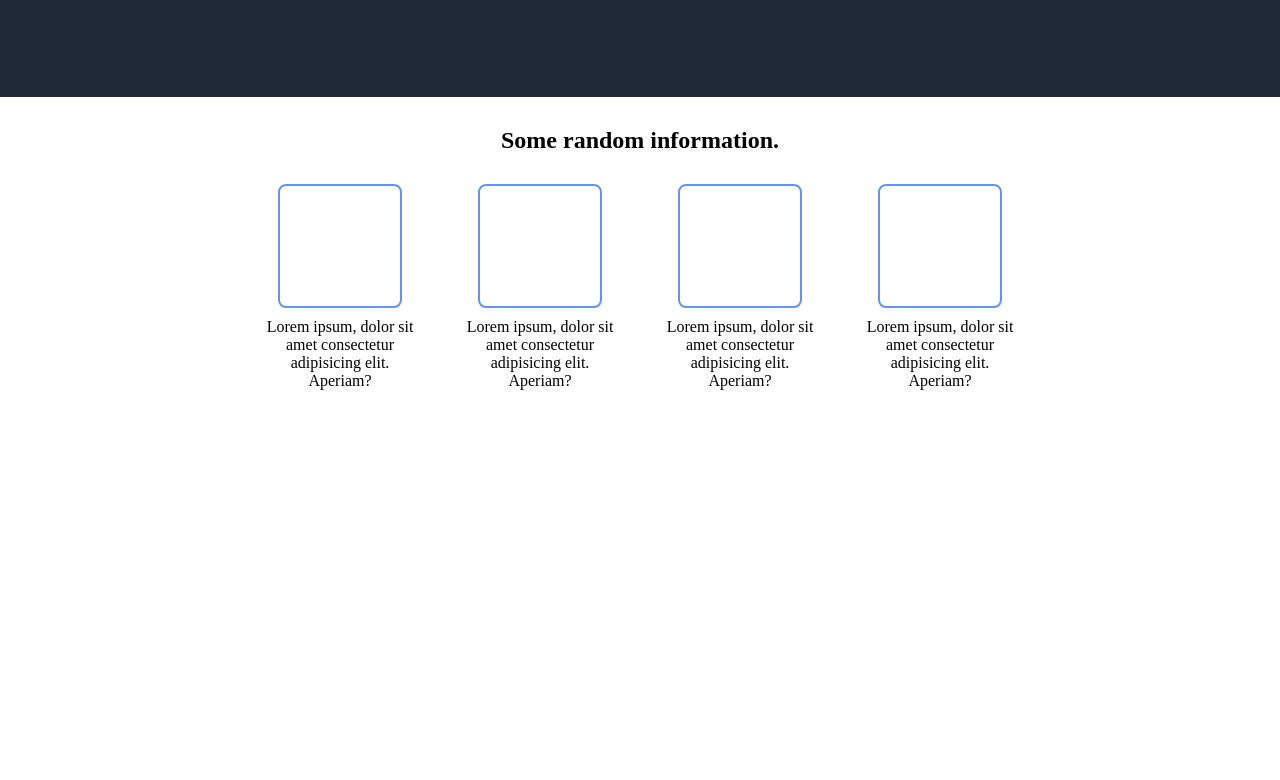
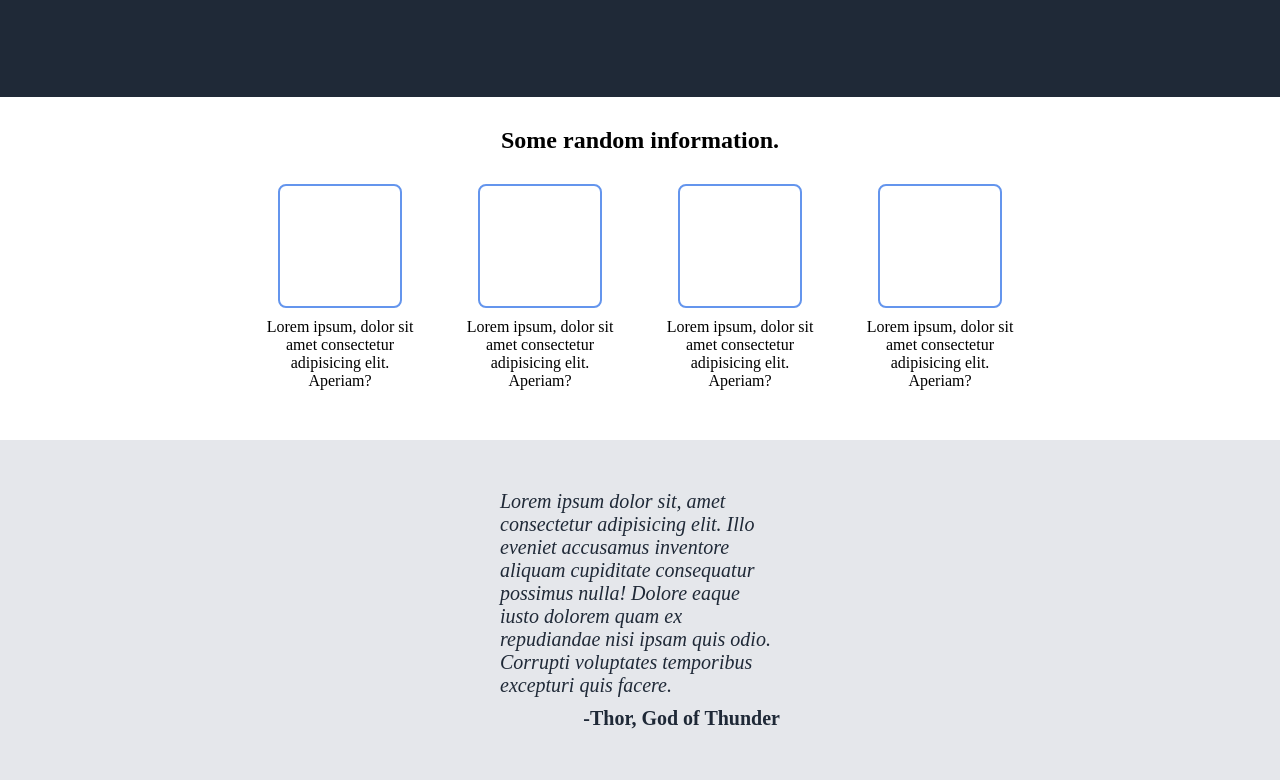
Before and after one commit to plakill/odin-landing-page, a plain HTML site: page index.html in a window 1280 px wide. Shown: the part 508-1288 px from the top of the page. Before the commit the page ends 928 px from the top, so only its background shows below. Drawn offline with Linux system fonts and the light colour scheme.

Commit message:
Add and style quote section

```diff
--- a/index.html
+++ b/index.html
@@ -49,5 +49,10 @@
             </div>
         </div>
     </section>
+
+    <section class="quote">
+        <p>Lorem ipsum dolor sit, amet consectetur adipisicing elit. Illo eveniet accusamus inventore aliquam cupiditate consequatur possimus nulla! Dolore eaque iusto dolorem quam ex repudiandae nisi ipsam quis odio. Corrupti voluptates temporibus excepturi quis facere.</p>
+        <p id="quotee">-Thor, God of Thunder</p>
+    </section>
 </body>
 </html>
--- a/styles.css
+++ b/styles.css
@@ -94,3 +94,24 @@ a:hover {
     border: 2px solid cornflowerblue;
     border-radius: 8px;
 }
+
+.quote {
+    display: flex;
+    flex-direction: column;
+    padding: 50px 500px;
+    background: #e5e7eb;
+    margin-top: 50px;
+    gap: 10px;
+}
+
+.quote p {
+    font-size: 20px;
+    color: #1f2937;
+    font-style: italic;
+}
+
+#quotee {
+    font-weight: bold;
+    font-style: normal;
+    text-align: end;
+}
```
